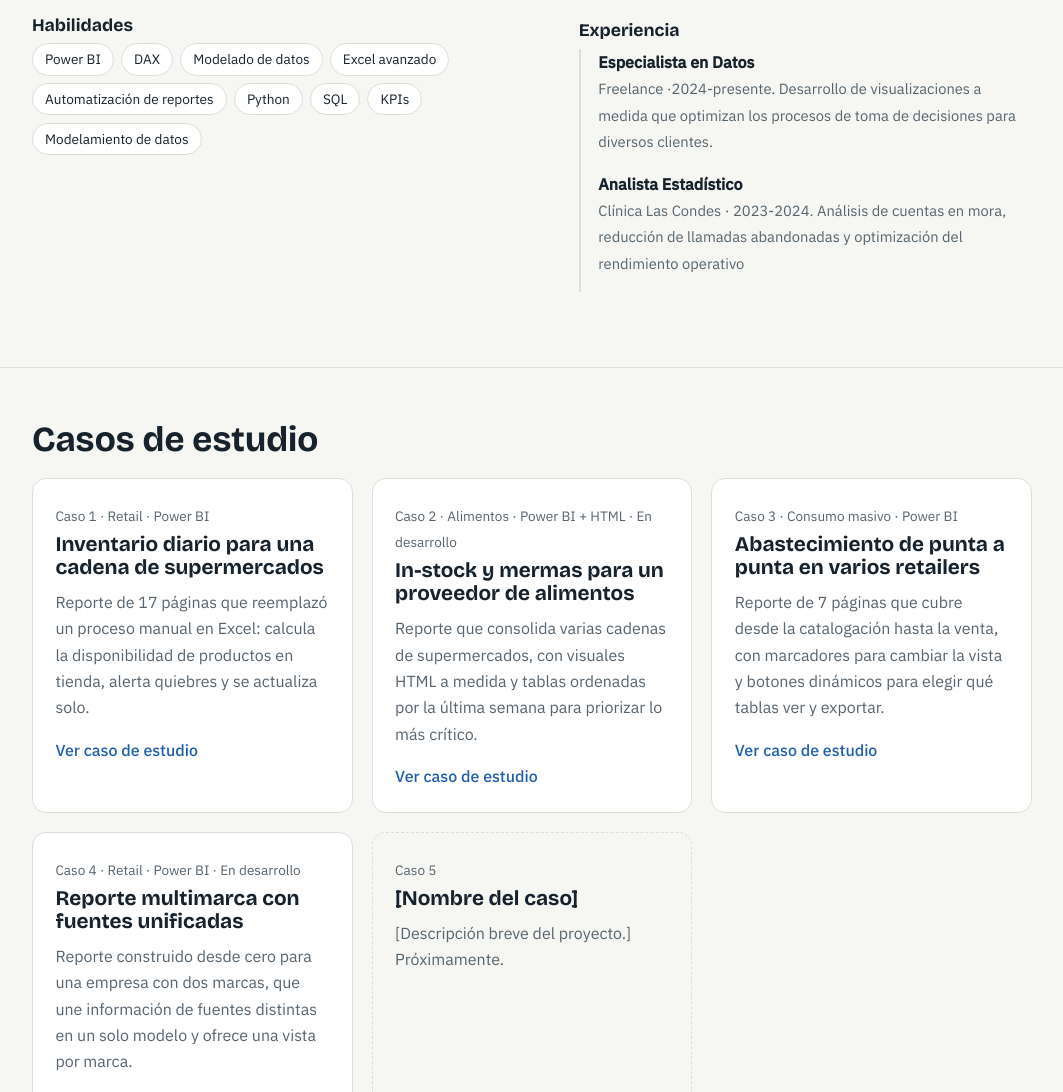
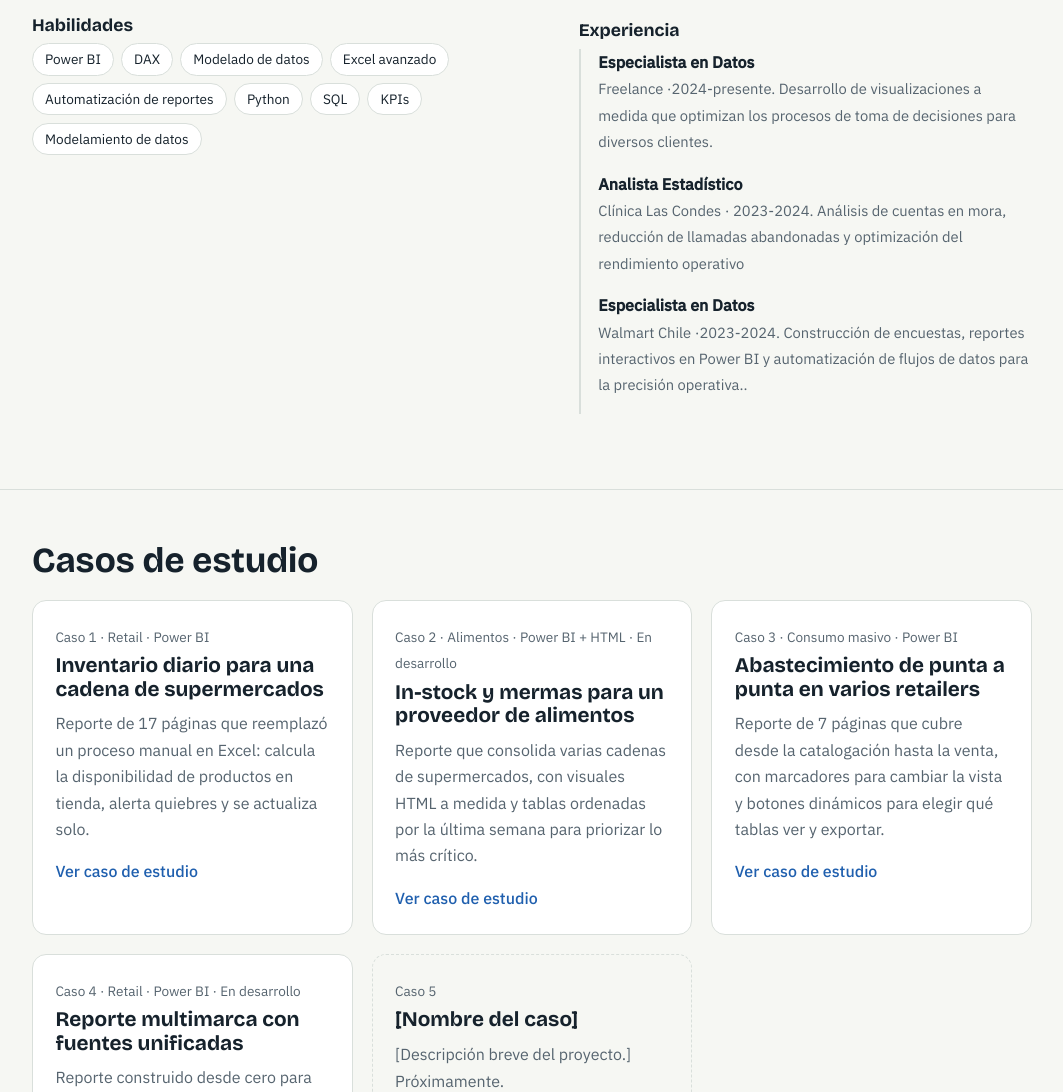
Before and after one commit to Geraldine810/portafolio-GeraldineFuentes, a plain HTML site: page index.html in a window 1280 px wide. Shown: the part 801-1893 px from the top of the page, without its empty margins (108-1171 px from the left). Drawn offline with nearby package versions, Linux system fonts and the light colour scheme.

Commit message:
Update index.html

```diff
--- a/index.html
+++ b/index.html
@@ -110,7 +110,7 @@ footer h2{font-size:1.5rem;color:var(--ink);margin-bottom:.6rem}
 <h3>Estudios</h3>
 <ul class="tl"><li><b>[Ingeniería Estadística]</b><span>[Universidad del Bio-Bio] · [2022]</span></li><li><b>[Curso o certificación]</b><span>[Institución] · [año]</span></li></ul>
 <h3>Experiencia</h3>
-<ul class="tl"><li><b>Especialista en Datos</b><span>Freelance ·2024-presente. Desarrollo de visualizaciones a medida que optimizan los procesos de toma de decisiones para diversos clientes.</span></li><li><b>Analista Estadístico </b><span>Clínica Las Condes · 2023-2024. Análisis de cuentas en mora, reducción de llamadas abandonadas y optimización del rendimiento operativo</span></li></ul>
+<ul class="tl"><li><b>Especialista en Datos</b><span>Freelance ·2024-presente. Desarrollo de visualizaciones a medida que optimizan los procesos de toma de decisiones para diversos clientes.</span></li><li><b>Analista Estadístico </b><span>Clínica Las Condes · 2023-2024. Análisis de cuentas en mora, reducción de llamadas abandonadas y optimización del rendimiento operativo</span><li><b>Especialista en Datos</b><span>Walmart Chile ·2023-2024. Construcción de encuestas, reportes interactivos en Power BI y automatización de flujos de datos para la precisión operativa..</span></li><span></li></ul>
 </div>
 </div>
 </div></section>
```
